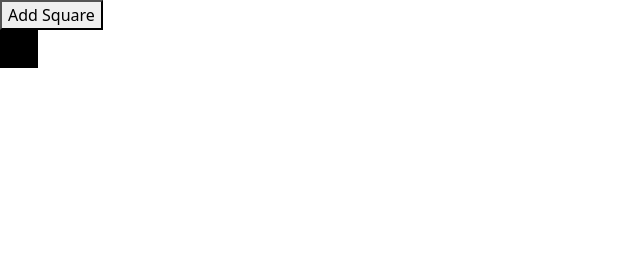
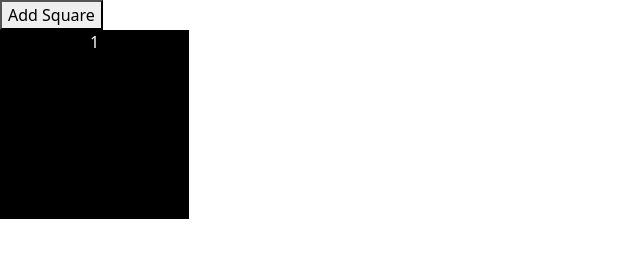
Before and after one commit to JSander72/DOMDOMDOMMMM, a plain HTML site: page index.html in a window 1280 px wide. Both pictures are taken after a click on the button "Add Square". Shown: the whole page, without its empty margins (0-640 px from the left). Drawn offline with nearby package versions, Linux system fonts and the light colour scheme.

Commit message:
first commit

```diff
--- a/scripts.js
+++ b/scripts.js
@@ -1,27 +1,25 @@
-let boxOne = document.createElement("div");
-boxOne.id = "boxOne"
-
-let boxTwo = document.createElement("div");
-boxTwo.id = "boxTwo";
-boxTwo.className = "flexTheNotes";
-
-document.body.appendChild(boxOne);
-document.body.appendChild(boxTwo);
-
-
 document.addEventListener ("DOMContentLoaded", function(){
   let button = document.createElement("button");
   let btnText = document.createTextNode("Add Square");
   button.appendChild(btnText);
   document.body.appendChild(button);
 
+  let boxContainer = document.createElement("div");
+  boxContainer.className = "boxContainer";
+  boxContainer.style.display = "flex";
+  document.body.appendChild(boxContainer);
 
- button.addEventListener("click",() => {
-    let blackBox = document.createElement ("div");
-    blackBox.style.width = "1cm";
-    blackBox.style.height = "1cm";
-    blackBox.style.backgroundColor = "black"
-    document.body.appendChild(blackBox)
+  let counter = 0; // Counter variable
 
-  })
-})
+  button.addEventListener("click",() => {
+    counter++; // Increment counter
+
+    let blackBox = document.createElement("div");
+    blackBox.style.width = "5cm";
+    blackBox.style.height = "5cm";
+    blackBox.style.backgroundColor = "black";
+    blackBox.setAttribute("id", + counter);
+    blackBox.textContent = counter;
+    boxContainer.appendChild(blackBox);
+  });
+});
--- a/styles.css
+++ b/styles.css
@@ -1,4 +1,6 @@
-.flexTheNotes {
+.boxContainer {
+  text-align: center;
+  color: white;
   display: flex;
   flex-wrap: wrap;
 
```
